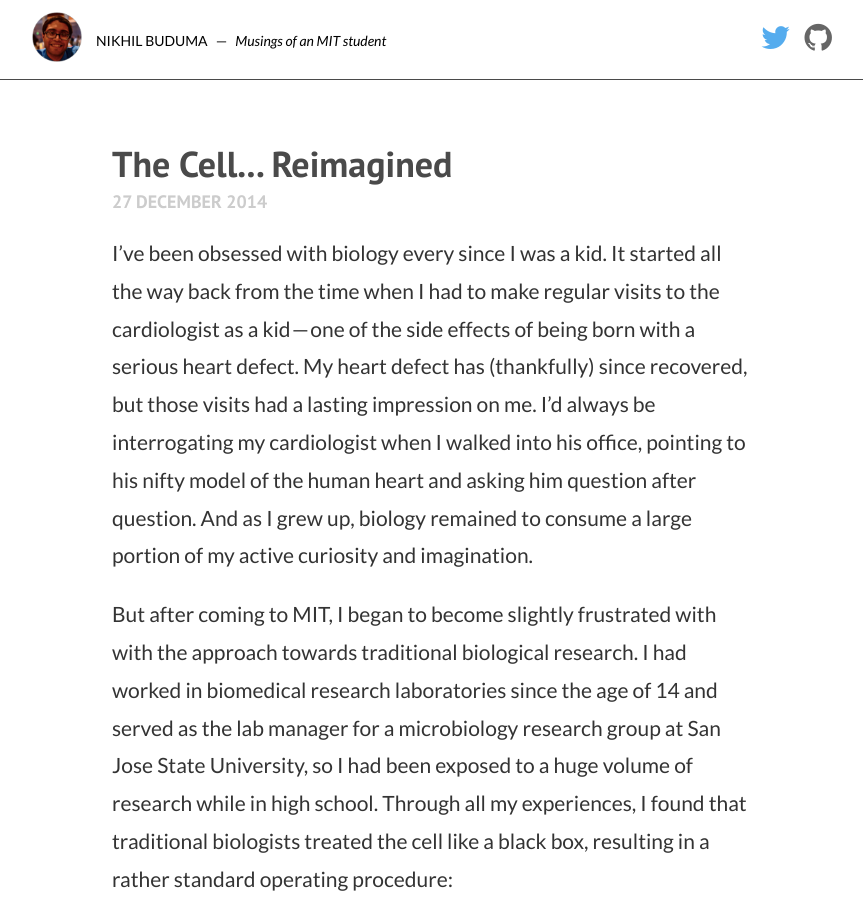
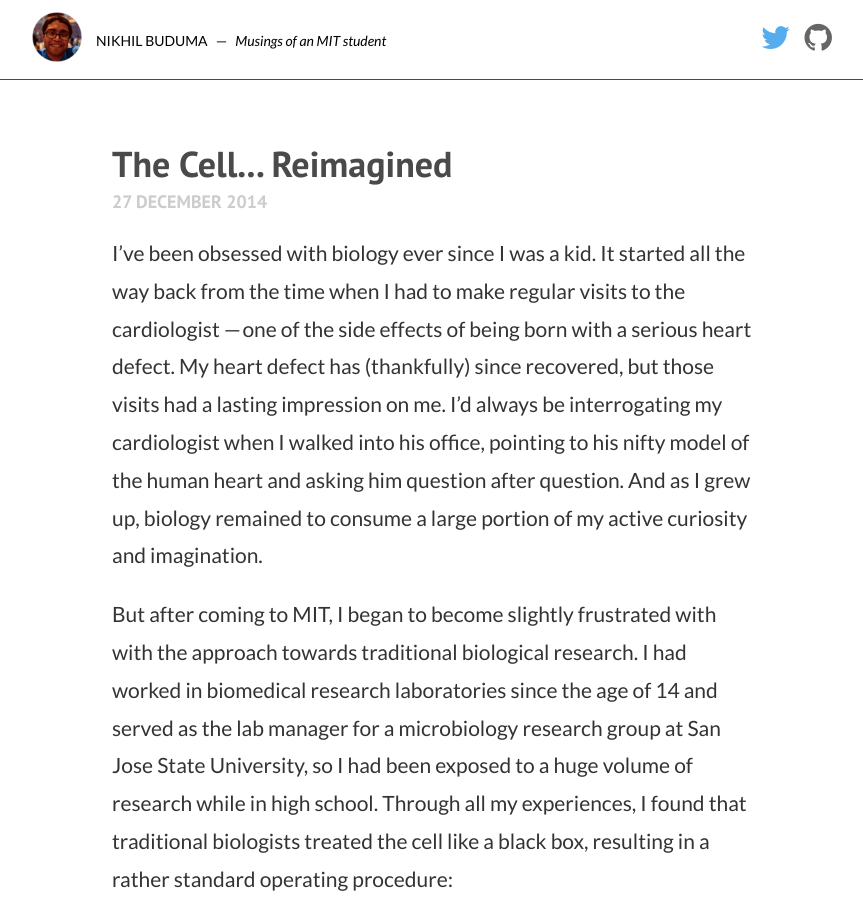
Before and after one commit to darksigma/darksigma.github.io, a Jekyll site: the page built from _posts/2014-12-27-the-cell-reimagined.md, in a window 1280 px wide and 900 px high. Shown: the whole window, without its empty margins (208-1071 px from the left). Built offline with Jekyll 4.4.1, drawn with Linux system fonts in a browser that asks for light colours; nearby versions of some CDN libraries; Markdown is read by kramdown in place of the engine named in the settings.

Commit message:
edit article intro

```diff
--- a/_posts/2014-12-27-the-cell-reimagined.md
+++ b/_posts/2014-12-27-the-cell-reimagined.md
@@ -3,7 +3,7 @@ title: The Cell... Reimagined
 layout: post-default
 ---
 
-I’ve been obsessed with biology every since I was a kid. It started all the way back from the time when I had to make regular visits to the cardiologist as a kid — one of the side effects of being born with a serious heart defect. My heart defect has (thankfully) since recovered, but those visits had a lasting impression on me. I’d always be interrogating my cardiologist when I walked into his office, pointing to his nifty model of the human heart and asking him question after question. And as I grew up, biology remained to consume a large portion of my active curiosity and imagination.
+I’ve been obsessed with biology ever since I was a kid. It started all the way back from the time when I had to make regular visits to the cardiologist — one of the side effects of being born with a serious heart defect. My heart defect has (thankfully) since recovered, but those visits had a lasting impression on me. I’d always be interrogating my cardiologist when I walked into his office, pointing to his nifty model of the human heart and asking him question after question. And as I grew up, biology remained to consume a large portion of my active curiosity and imagination.
 
 But after coming to MIT, I began to become slightly frustrated with with the approach towards traditional biological research. I had worked in biomedical research laboratories since the age of 14 and served as the lab manager for a microbiology research group at San Jose State University, so I had been exposed to a huge volume of research while in high school. Through all my experiences, I found that traditional biologists treated the cell like a black box, resulting in a rather standard operating procedure:
 
```
Also changed, not shown: 2 other files.
